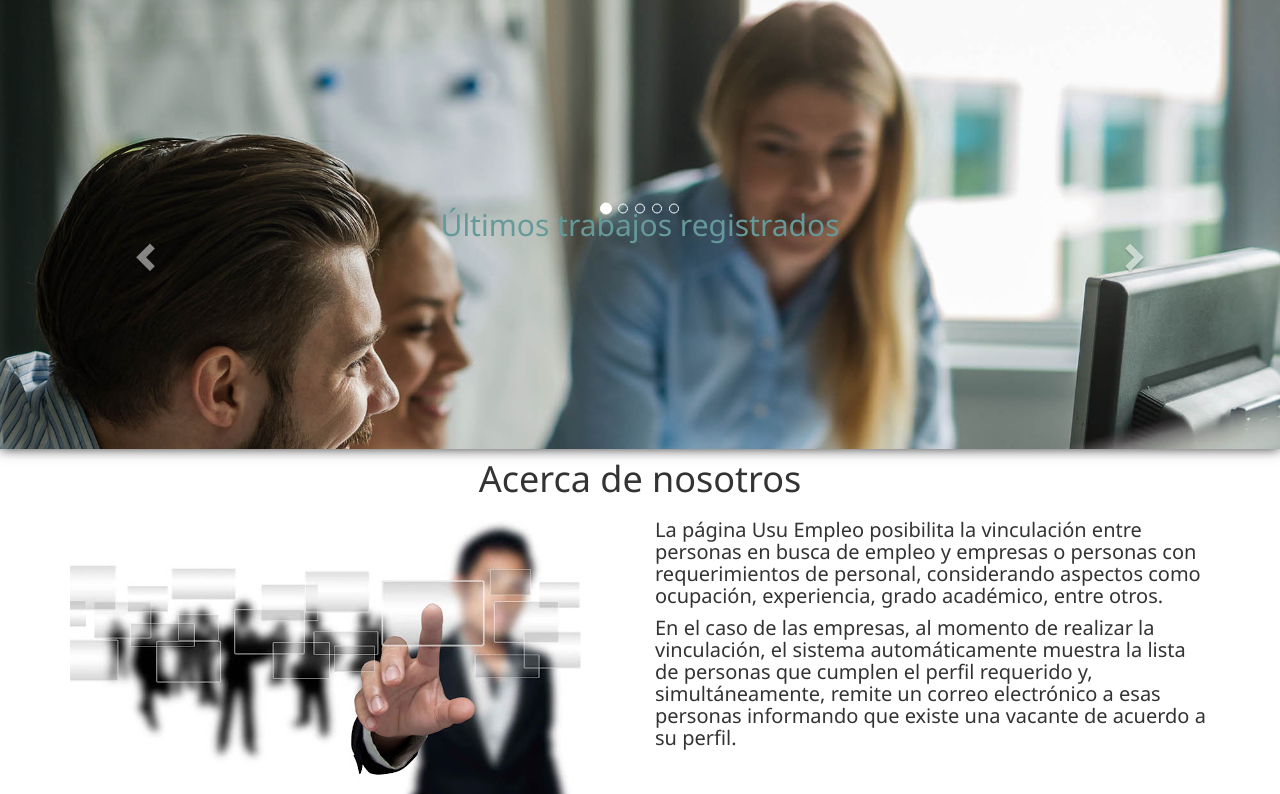
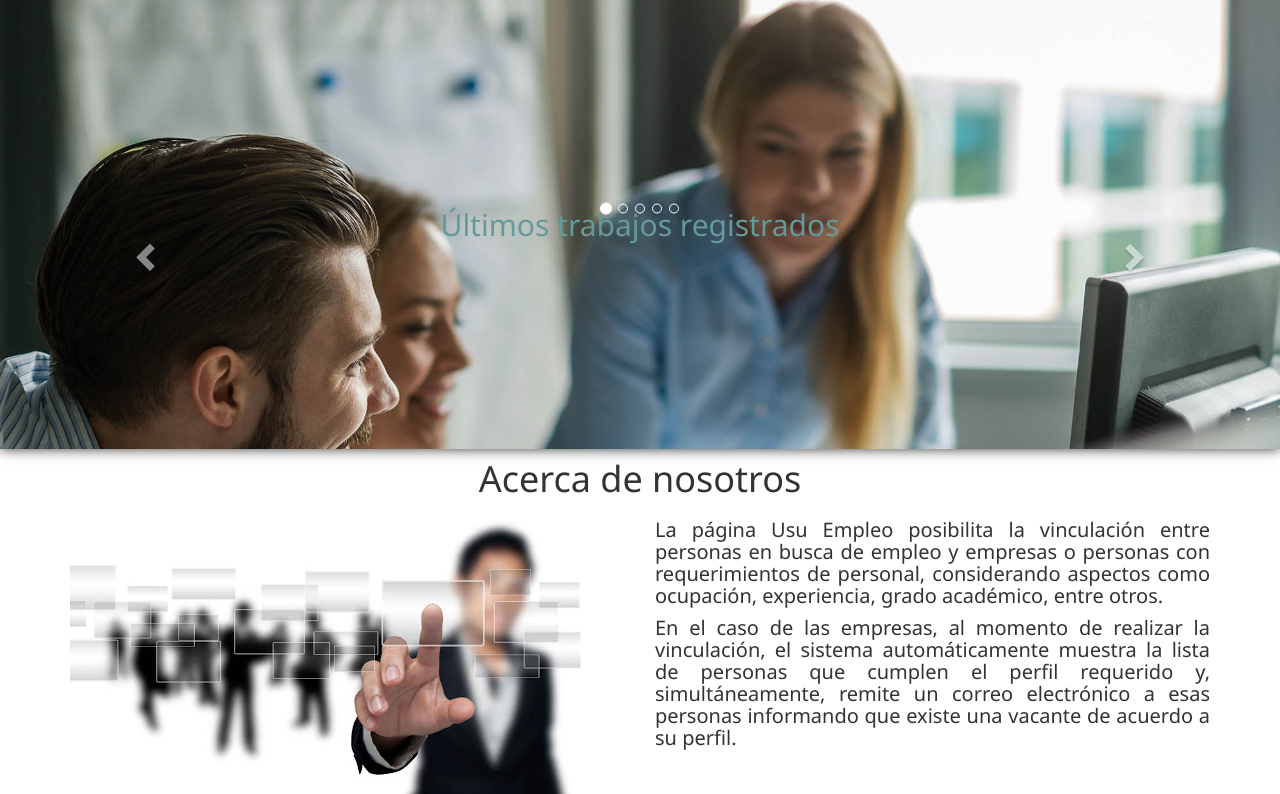
Before and after one commit to blady01/programacioniv-1, a PHP site: page /programacioniv/ in a window 1280 px wide. Shown: the part 523-1317 px from the top of the page. Run offline with PHP 8.4, Linux system fonts and the light colour scheme; data that the repository does not hold is empty.

Commit message:
justificar about us

```diff
--- a/index.php
+++ b/index.php
@@ -139,7 +139,7 @@ require_once("conexion.php");
           <div class="col-md-6">
             <img src="images/acerca.png" class="img-responsive">
           </div>
-          <div class="col-md-6 about-text margin-bottom-20">
+          <div class="col-md-6 about-text margin-bottom-20 text-justify">
             <h4>La página Usu Empleo posibilita la vinculación entre personas en busca de empleo y empresas o personas con requerimientos de personal, considerando aspectos como ocupación, experiencia, grado académico, entre otros.
             </h4>
             <h4>
```
